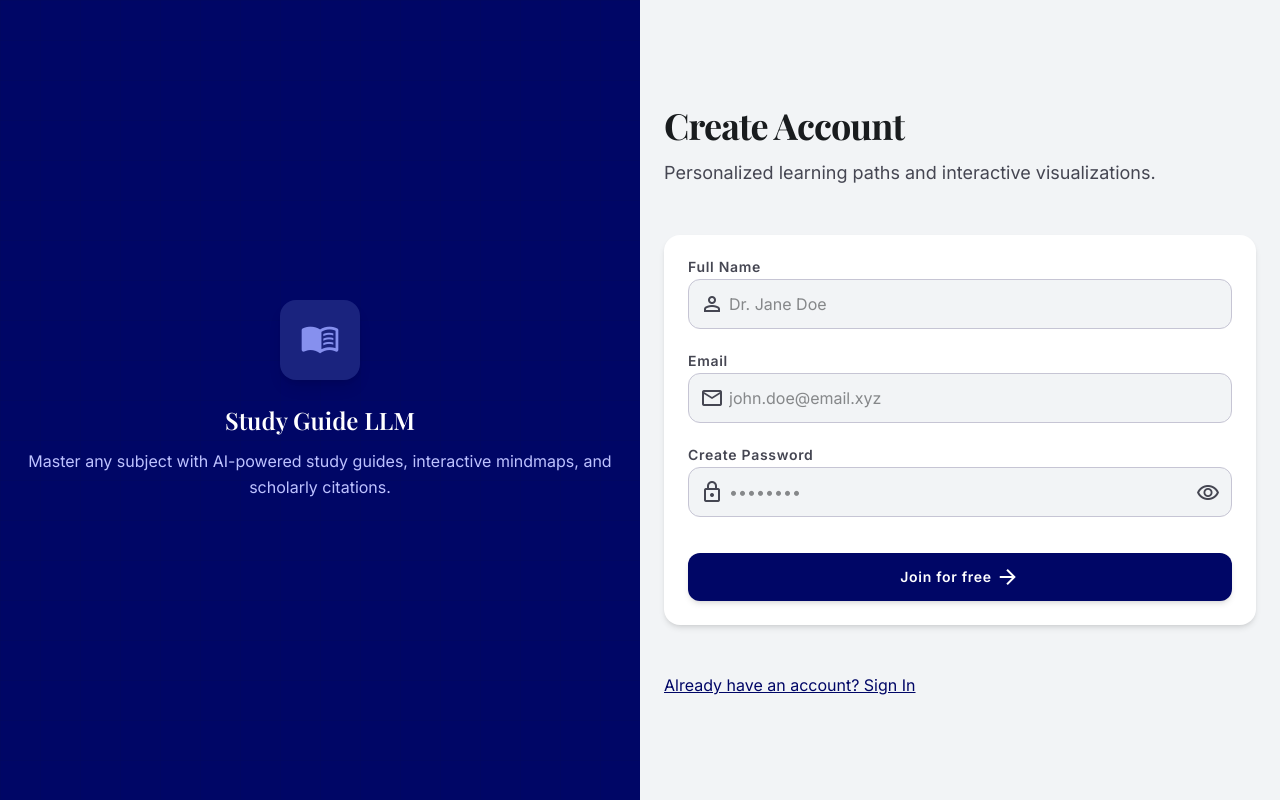
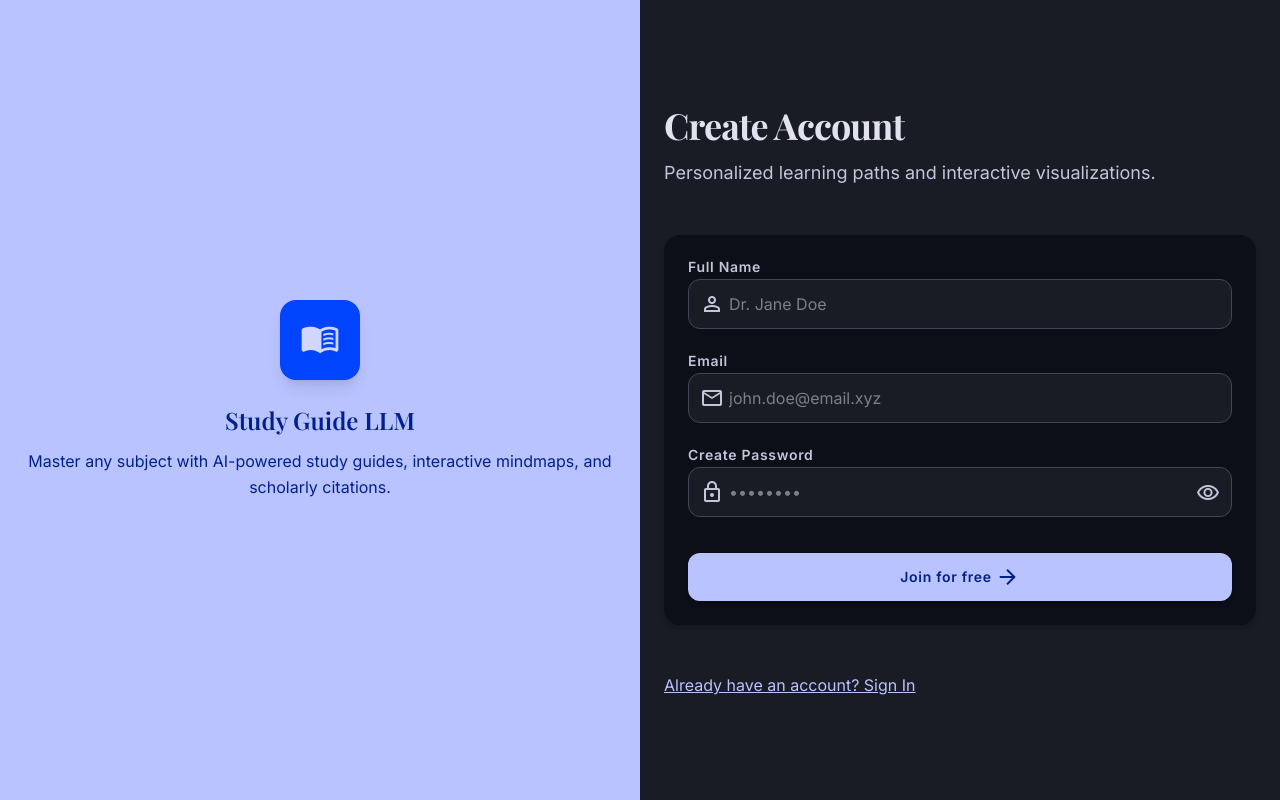
Before and after one commit to imar6teen/Study-Guide-LLM, a React (Vite) app in the folder frontend/: page /app/signup in a window 1280 px wide. Built offline with nearby package versions, Linux system fonts and the light colour scheme.

Commit message:
refactor : change color pallette frontend

```diff
--- a/frontend/src/index.css
+++ b/frontend/src/index.css
@@ -1,53 +1,53 @@
 @import "tailwindcss";
 
 @theme {
-  --color-primary: #000666;
-  --color-on-primary: #ffffff;
-  --color-primary-container: #1a237e;
-  --color-on-primary-container: #8690ee;
-  --color-primary-fixed: #e0e0ff;
-  --color-primary-fixed-dim: #bdc2ff;
-  --color-on-primary-fixed: #000767;
-  --color-on-primary-fixed-variant: #343d96;
-  --color-secondary: #795900;
-  --color-on-secondary: #ffffff;
-  --color-secondary-container: #fec330;
-  --color-on-secondary-container: #6f5100;
-  --color-secondary-fixed: #ffdfa0;
-  --color-secondary-fixed-dim: #f8bd2a;
-  --color-on-secondary-fixed: #261a00;
-  --color-on-secondary-fixed-variant: #5c4300;
-  --color-tertiary: #0d1c2e;
-  --color-on-tertiary: #ffffff;
-  --color-tertiary-container: #233143;
-  --color-on-tertiary-container: #8b99af;
-  --color-tertiary-fixed: #d5e3fc;
-  --color-tertiary-fixed-dim: #b9c7df;
-  --color-on-tertiary-fixed: #0d1c2e;
-  --color-on-tertiary-fixed-variant: #3a485b;
-  --color-error: #ba1a1a;
-  --color-on-error: #ffffff;
-  --color-error-container: #ffdad6;
-  --color-on-error-container: #93000a;
-  --color-surface: #f7f9fb;
-  --color-on-surface: #191c1e;
-  --color-surface-variant: #e0e3e5;
-  --color-on-surface-variant: #454652;
-  --color-surface-dim: #d8dadc;
-  --color-surface-bright: #f7f9fb;
-  --color-surface-container-lowest: #ffffff;
-  --color-surface-container-low: #f2f4f6;
-  --color-surface-container: #eceef0;
-  --color-surface-container-high: #e6e8ea;
-  --color-surface-container-highest: #e0e3e5;
-  --color-inverse-surface: #2d3133;
-  --color-inverse-on-surface: #eff1f3;
-  --color-inverse-primary: #bdc2ff;
-  --color-background: #f7f9fb;
-  --color-on-background: #191c1e;
-  --color-surface-tint: #4c56af;
-  --color-outline: #767683;
-  --color-outline-variant: #c6c5d4;
+  --color-primary: #b9c3ff;
+  --color-on-primary: #00218c;
+  --color-primary-container: #0044fe;
+  --color-on-primary-container: #d1d6ff;
+  --color-primary-fixed: #dee1ff;
+  --color-primary-fixed-dim: #b9c3ff;
+  --color-on-primary-fixed: #001258;
+  --color-on-primary-fixed-variant: #0032c3;
+  --color-secondary: #b9c3ff;
+  --color-on-secondary: #11267c;
+  --color-secondary-container: #2d3f94;
+  --color-on-secondary-container: #a2b0ff;
+  --color-secondary-fixed: #dee1ff;
+  --color-secondary-fixed-dim: #b9c3ff;
+  --color-on-secondary-fixed: #001158;
+  --color-on-secondary-fixed-variant: #2d3f94;
+  --color-tertiary: #ffb4a4;
+  --color-on-tertiary: #630e00;
+  --color-tertiary-container: #b72402;
+  --color-on-tertiary-container: #ffcec3;
+  --color-tertiary-fixed: #ffdad3;
+  --color-tertiary-fixed-dim: #ffb4a4;
+  --color-on-tertiary-fixed: #3d0600;
+  --color-on-tertiary-fixed-variant: #8c1800;
+  --color-error: #ffb4ab;
+  --color-on-error: #690005;
+  --color-error-container: #93000a;
+  --color-on-error-container: #ffdad6;
+  --color-surface: #11131d;
+  --color-on-surface: #e1e1f0;
+  --color-surface-variant: #32343f;
+  --color-on-surface-variant: #c4c5da;
+  --color-surface-dim: #11131d;
+  --color-surface-bright: #373844;
+  --color-surface-container-lowest: #0c0e18;
+  --color-surface-container-low: #191b25;
+  --color-surface-container: #1d1f2a;
+  --color-surface-container-high: #282934;
+  --color-surface-container-highest: #32343f;
+  --color-inverse-surface: #e1e1f0;
+  --color-inverse-on-surface: #2e303b;
+  --color-inverse-primary: #0044fe;
+  --color-background: #11131d;
+  --color-on-background: #e1e1f0;
+  --color-surface-tint: #b9c3ff;
+  --color-outline: #8e8fa3;
+  --color-outline-variant: #434657;
 
   --spacing-xs: 4px;
   --spacing-sm: 12px;
--- a/frontend/src/pages/Chat.tsx
+++ b/frontend/src/pages/Chat.tsx
@@ -172,20 +172,20 @@ function Chat() {
         />
       )}
       <aside
-        className={`fixed left-0 top-0 h-full w-72 bg-primary z-50 flex flex-col shadow-xl transition-transform duration-300 ${
+        className={`fixed left-0 top-0 h-full w-72 bg-surface-container-high z-50 flex flex-col shadow-xl transition-transform duration-300 ${
           sidebarOpen ? "translate-x-0" : "-translate-x-full"
         } lg:translate-x-0`}
       >
         <div className="p-md flex items-center gap-base border-b border-on-primary/10">
-          <div className="w-8 h-8 rounded-full bg-primary-container flex items-center justify-center">
+          <div className="w-8 h-8 rounded-full bg-on-background flex items-center justify-center">
             <Icon
               name="school"
               size="18px"
               filled
-              className="text-on-primary-container"
+              className="text-on-secondary-fixed-variant"
             />
           </div>
-          <span className="font-headline-md text-on-primary tracking-tight">
+          <span className="font-headline-md text-on-background tracking-tight">
             &nbsp;Study Guide
           </span>
         </div>
@@ -198,7 +198,7 @@ function Chat() {
                 className={`flex items-center w-full px-md py-sm rounded-xl transition-all ${
                   active
                     ? "bg-secondary-container text-on-secondary-container font-bold"
-                    : "text-on-primary/80 hover:bg-on-primary/10 hover:text-on-primary"
+                    : "text-on-background hover:bg-on-primary/30 hover:font-bold"
                 }`}
                 onClick={() => handleNav(item.id)}
               >
@@ -214,7 +214,7 @@ function Chat() {
                 className={`flex items-center w-full px-md py-sm rounded-xl transition-all ${
                   activeNav === item.id
                     ? "bg-secondary-container text-on-secondary-container font-bold"
-                    : "text-on-primary/80 hover:bg-on-primary/10 hover:text-on-primary"
+                    : "text-on-background hover:bg-on-primary/30 hover:font-bold"
                 }`}
                 onClick={() => handleNav(item.id)}
               >
--- a/frontend/src/pages/Signin.tsx
+++ b/frontend/src/pages/Signin.tsx
@@ -25,27 +25,6 @@ function Signin() {
     <div className="bg-surface-container-low font-body-md text-on-surface flex min-h-screen">
       {/* Left decorative panel — hidden on mobile */}
       <div className="hidden lg:flex lg:w-1/2 bg-primary relative items-center justify-center overflow-hidden">
-        <div className="absolute inset-0 z-0 opacity-10">
-          <svg className="w-full h-full" xmlns="http://www.w3.org/2000/svg">
-            <defs>
-              <pattern
-                height="48"
-                id="grid-signin"
-                patternUnits="userSpaceOnUse"
-                width="48"
-              >
-                <path
-                  className="text-on-primary"
-                  d="M 48 0 L 0 0 0 48"
-                  fill="none"
-                  stroke="currentColor"
-                  strokeWidth="0.5"
-                />
-              </pattern>
-            </defs>
-            <rect fill="url(#grid-signin)" height="100%" width="100%" />
-          </svg>
-        </div>
         <div className="relative z-10 text-center px-md max-w-full">
           <div className="w-20 h-20 rounded-2xl bg-primary-container flex items-center justify-center mx-auto mb-md shadow-lg">
             <Icon
@@ -58,7 +37,7 @@ function Signin() {
           <h2 className="font-headline-md text-headline-md text-on-primary mb-sm">
             Study Guide LLM
           </h2>
-          <p className="font-body-md text-body-md text-primary-fixed-dim leading-relaxed">
+          <p className="font-body-md text-body-md text-on-primary leading-relaxed">
             Your intelligent companion for rigorous academic exploration.
           </p>
         </div>
--- a/frontend/src/pages/Signup.tsx
+++ b/frontend/src/pages/Signup.tsx
@@ -25,31 +25,6 @@ function Signup() {
     <div className="bg-surface-container-low font-body-md text-on-surface flex min-h-screen">
       {/* Left decorative panel — hidden on mobile */}
       <div className="hidden lg:flex lg:w-1/2 bg-primary relative items-center justify-center overflow-hidden">
-        <div className="absolute inset-0 opacity-10">
-          <svg height="100%" width="100%" xmlns="http://www.w3.org/2000/svg">
-            <defs>
-              <pattern
-                height="40"
-                id="grid-signup"
-                patternUnits="userSpaceOnUse"
-                width="40"
-              >
-                <path
-                  d="M 40 0 L 0 0 0 40"
-                  fill="none"
-                  stroke="currentColor"
-                  strokeWidth="1"
-                />
-              </pattern>
-            </defs>
-            <rect
-              className="text-on-primary"
-              fill="url(#grid-signup)"
-              height="100%"
-              width="100%"
-            />
-          </svg>
-        </div>
         <div className="relative z-10 text-center px-md max-w-full">
           <div className="w-20 h-20 rounded-2xl bg-primary-container flex items-center justify-center mx-auto mb-md shadow-lg">
             <Icon
@@ -62,7 +37,7 @@ function Signup() {
           <h2 className="font-headline-md text-headline-md text-on-primary mb-sm">
             Study Guide LLM
           </h2>
-          <p className="font-body-md text-body-md text-primary-fixed-dim leading-relaxed">
+          <p className="font-body-md text-body-md text-on-primary leading-relaxed">
             Master any subject with AI-powered study guides, interactive
             mindmaps, and scholarly citations.
           </p>
```
